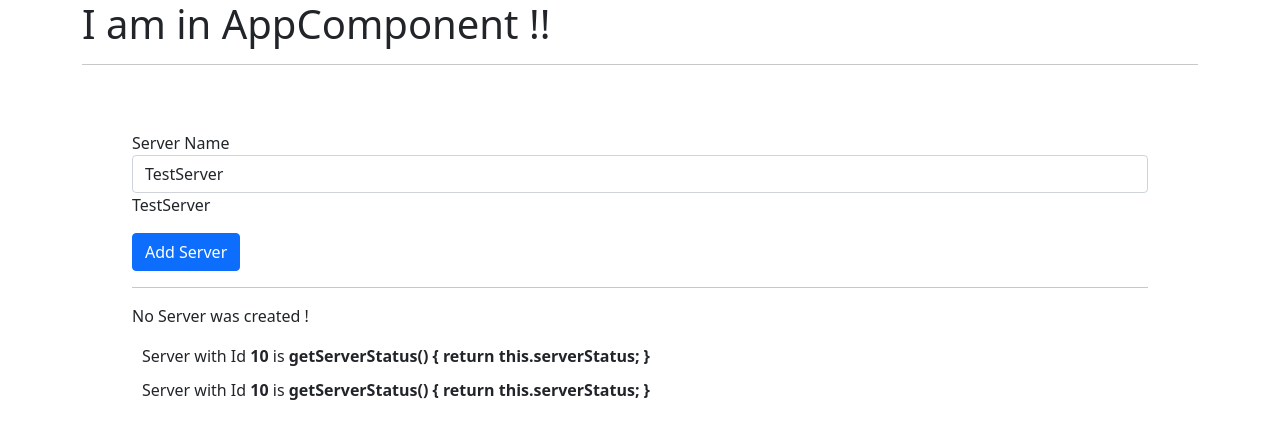
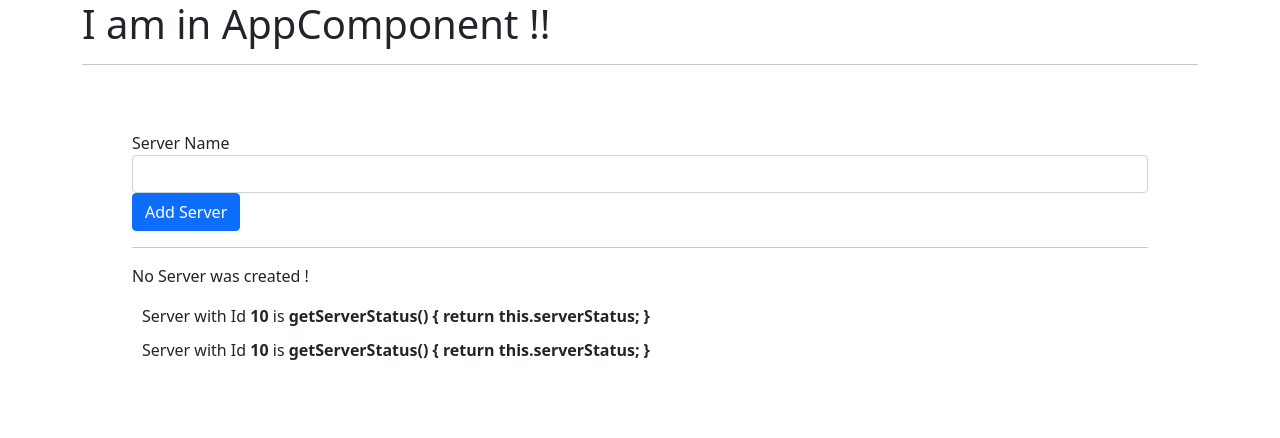
Before and after one commit to ShohrabRustam/AngularFullCourse, an Angular app: page / in a window 1280 px wide. Shown: the top 438 px of the page. Built offline with nearby package versions, Linux system fonts and the light colour scheme.

Commit message:
2way dataBinding and show on click

```diff
--- a/src/app/servers/servers.component.html
+++ b/src/app/servers/servers.component.html
@@ -9,7 +9,7 @@
   <label for="serverName">Server Name</label>
   <!-- two way binding in input tag  -->
   <input type="text" class="form-control" [(ngModel)]="serverName" >
-  <p>{{ serverName }}</p>
+  <!-- <p>{{ serverName }}</p> -->
 
   <!-- //property binding disabled   -->
   <!-- event binding onclick -->
--- a/src/app/servers/servers.component.ts
+++ b/src/app/servers/servers.component.ts
@@ -10,7 +10,7 @@
 
   serverCreationStatus: string = "No Server was created ! ";
 
-  serverName: any = 'TestServer';
+  serverName: any = '';
   constructor() {
     setTimeout(() => {
       this.allowedNewServer = true;
@@ -22,7 +22,7 @@
   }
 
   onCreateServer() {
-    this.serverCreationStatus = "Server was created!!";
+    this.serverCreationStatus = "Server was created!! Name is " +this.serverName ;
   }
 
   onUpdateServerName(event: Event) {
```
